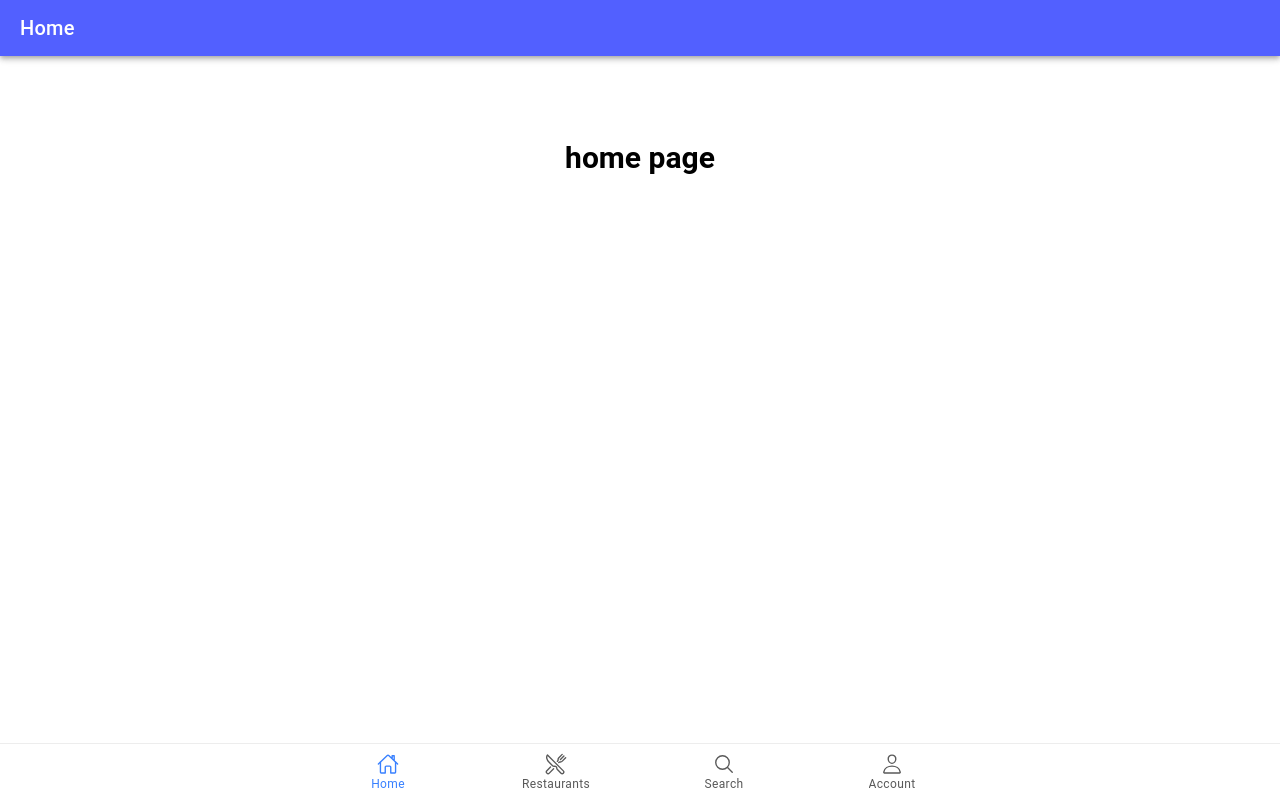
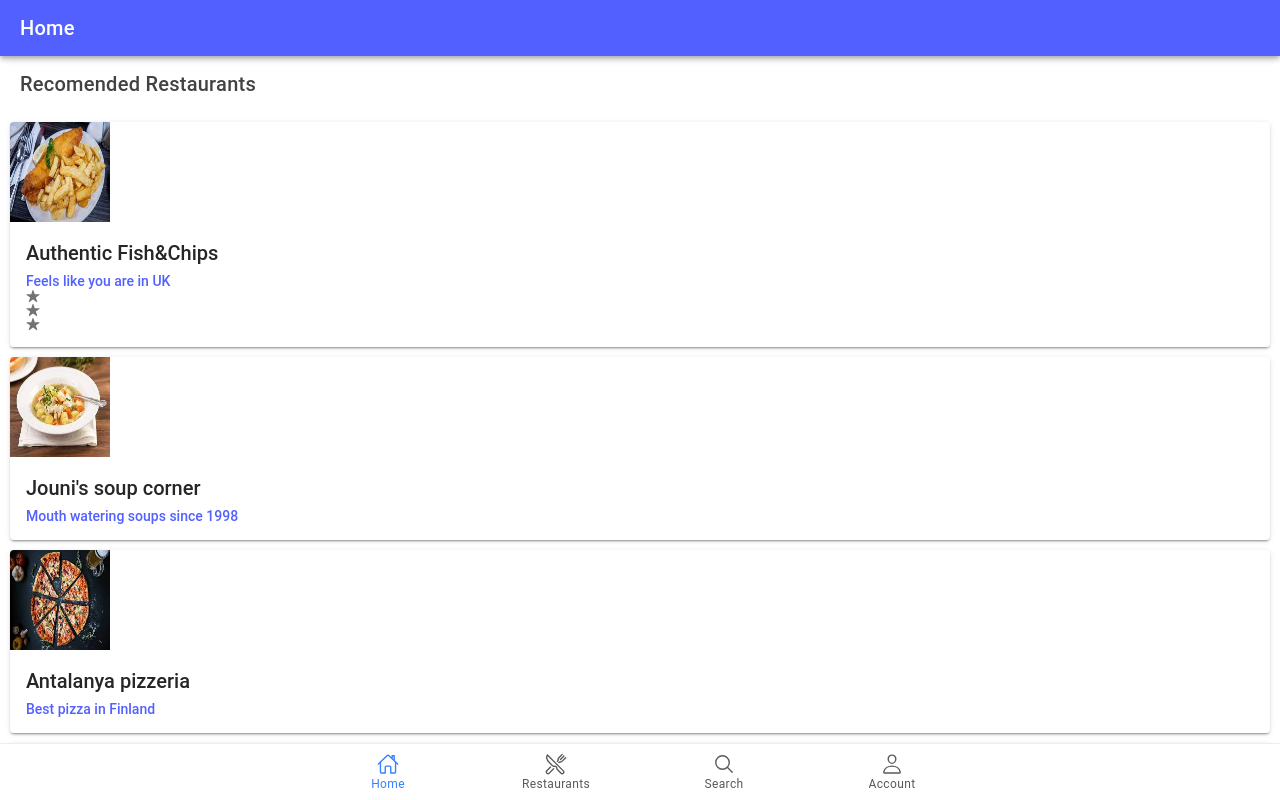
Before and after one commit to ToniGrondahl/FoodApp, a React (Vite) app: page /home in a window 1280 px wide. Built offline with nearby package versions, Linux system fonts and the light colour scheme.

Commit message:
Update Home.tsx

```diff
--- a/src/pages/Home.tsx
+++ b/src/pages/Home.tsx
@@ -1,4 +1,6 @@
-import { IonContent, IonHeader, IonPage, IonTitle, IonToolbar } from '@ionic/react';
+import React from 'react';
+import { star } from 'ionicons/icons';
+import { IonContent, IonHeader, IonCardContent, IonPage, IonTitle, IonToolbar, IonTextarea, IonText, IonItem, IonCard, IonCardHeader, IonCardTitle, IonCardSubtitle, IonIcon } from '@ionic/react';
 import ExploreContainer from '../components/ExploreContainer';
 import './Home.css';
 
@@ -11,12 +13,61 @@ const Home: React.FC = () => {
         </IonToolbar>
       </IonHeader>
       <IonContent fullscreen>
-        <IonHeader collapse="condense">
-          <IonToolbar>
-            <IonTitle size="large">Home</IonTitle>
-          </IonToolbar>
-        </IonHeader>
-        <ExploreContainer name="home page" />
+
+        <IonToolbar>
+          <IonTitle>Recomended Restaurants</IonTitle>
+        </IonToolbar>
+
+        <IonCard>
+          <img src='images/kalasipsi.jpeg' alt='fishChips' />
+          <IonCardHeader>
+            <IonCardTitle>Authentic Fish&Chips</IonCardTitle>
+            <IonCardSubtitle color="tertiary">Feels like you are in UK</IonCardSubtitle>
+            <IonIcon icon={star} color="gold"> </IonIcon>
+            <IonIcon icon={star} color="gold"> </IonIcon>
+            <IonIcon icon={star} color="gold"> </IonIcon>
+
+
+          </IonCardHeader>
+        </IonCard>
+
+        <IonCard>
+          <img src='images/keittoa.jpeg' alt='keittoa' />
+          <IonCardHeader>
+            <IonCardTitle>Jouni's soup corner</IonCardTitle>
+            <IonCardSubtitle color="tertiary">Mouth watering soups since 1998</IonCardSubtitle>
+          </IonCardHeader>
+        </IonCard>
+
+        <IonCard>
+          <img src='images/pizzza.jpeg' alt='pizza' />
+          <IonCardHeader>
+            <IonCardTitle>Antalanya pizzeria</IonCardTitle>
+            <IonCardSubtitle color="tertiary">Best pizza in Finland</IonCardSubtitle>
+          </IonCardHeader>
+        </IonCard>
+
+        <IonCard>
+          <img src='images/sushi.jpg' alt='sushi' />
+          <IonCardHeader>
+            <IonCardTitle>King sushi</IonCardTitle>
+            <IonCardSubtitle color="tertiary">Fresh everyday</IonCardSubtitle>
+          </IonCardHeader>
+        </IonCard>
+
+        <IonCard>
+          <img src='images/kahvila.jpg' alt='kahvila' />
+          <IonCardHeader>
+            <IonCardTitle>Cafe Ursus</IonCardTitle>
+            <IonCardSubtitle color="tertiary">Hot coffee and fresh pasteries</IonCardSubtitle>
+          </IonCardHeader>
+        </IonCard>
+
+
+
+
+
+
       </IonContent>
     </IonPage>
   );
```
